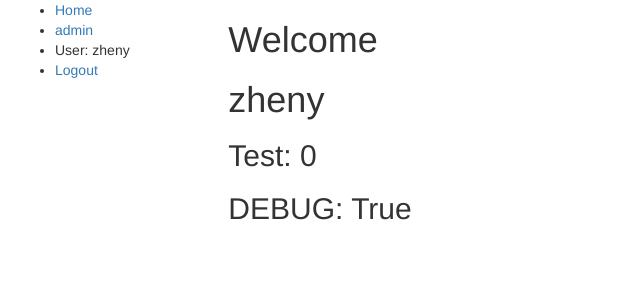
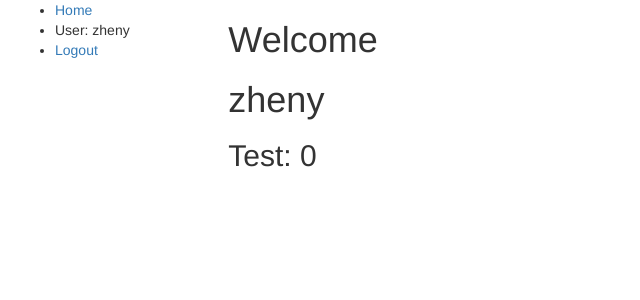
Before and after one commit to Zheny09/djangoprojectf, a Django app: page /hello/ in a window 1280 px wide. Shown: the top 300 px of the page, without its empty margins (0-640 px from the left). Run offline with Django 4.2, Linux system fonts and the light colour scheme; a user stored in the database is signed in; data that the repository does not hold is empty; some libraries are stand-ins or nearby versions.

Commit message:
Initial commit

```diff
--- a/templates/index.html
+++ b/templates/index.html
@@ -3,7 +3,6 @@
 <head>
     {% block title %}<title> Title </title>{% endblock %}
     <meta charset="UTF-8">
-
     <link rel="stylesheet" href="https://maxcdn.bootstrapcdn.com/bootstrap/3.3.7/css/bootstrap.min.css">
 
 </head>
@@ -13,11 +12,9 @@
 
     <div class="row">
         <div class="col-sm-2">
-
             {% block sidebar %}
                 <ul class="sidebar-nav">
                     <li><a href="{% url 'index' %}"> Home </a></li>
-                    <li><a href="{% url 'admin' %}"> admin </a></li>
                     {% if user.is_authenticated %}
                         <li>User: {{ user.get_username }}</li>
                         <li><a href="{% url 'logout' %}">Logout</a></li>
@@ -27,14 +24,12 @@
                 </ul>
             {% endblock %}
         </div>
-
-        <div class="col-sm-10 ">
-            {% block content_subtitle %}
+        <div class="col-sm-10">
+            {% block content %}
                 <h1>Welcome</h1>
                 {% if user.is_authenticated %}
                     <h1>{{ user.get_username }}</h1>
                     <h2>Test: {{ num_test }}</h2>
-                    <h2>DEBUG: {{ pr }}</h2>
                 {% else %}
                     <p>Please login</p>
                 {% endif %}
@@ -43,6 +38,5 @@
         </div>
     </div>
 </div>
-
 </body>
 </html>
```
